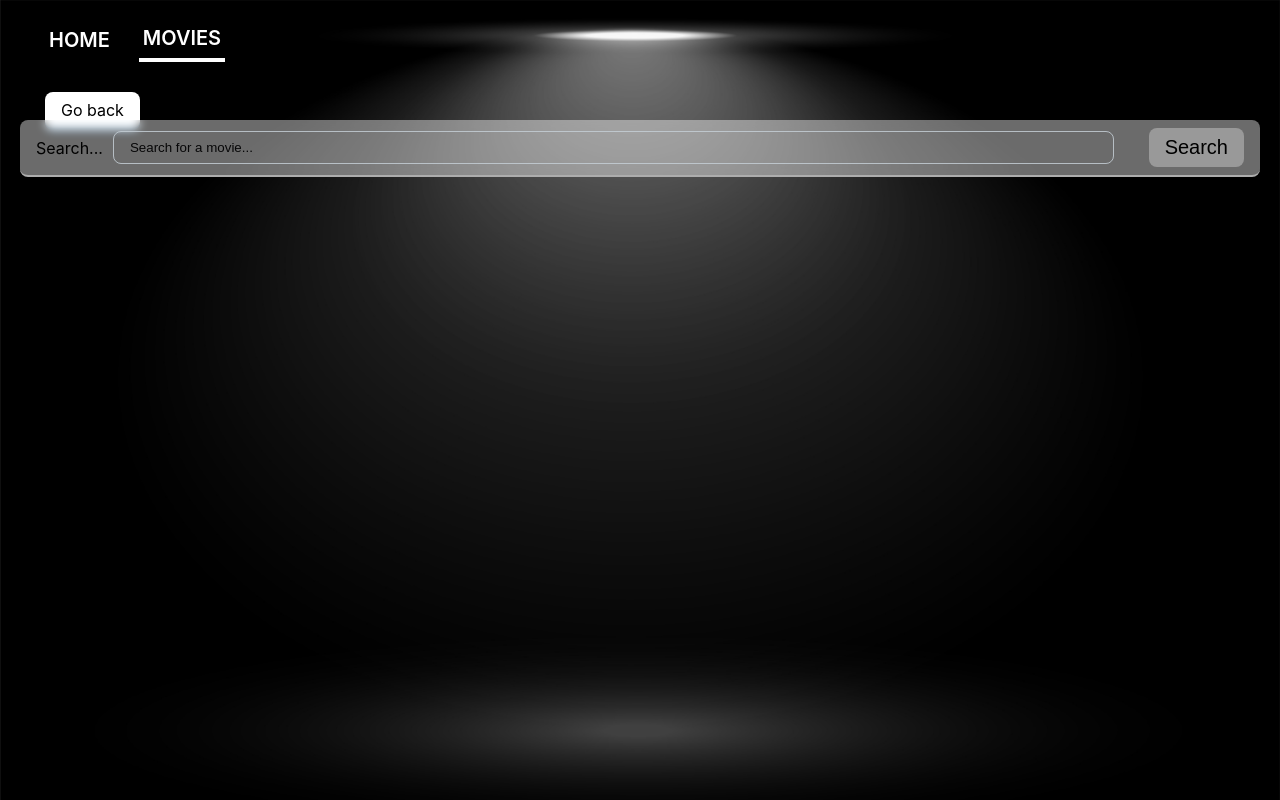
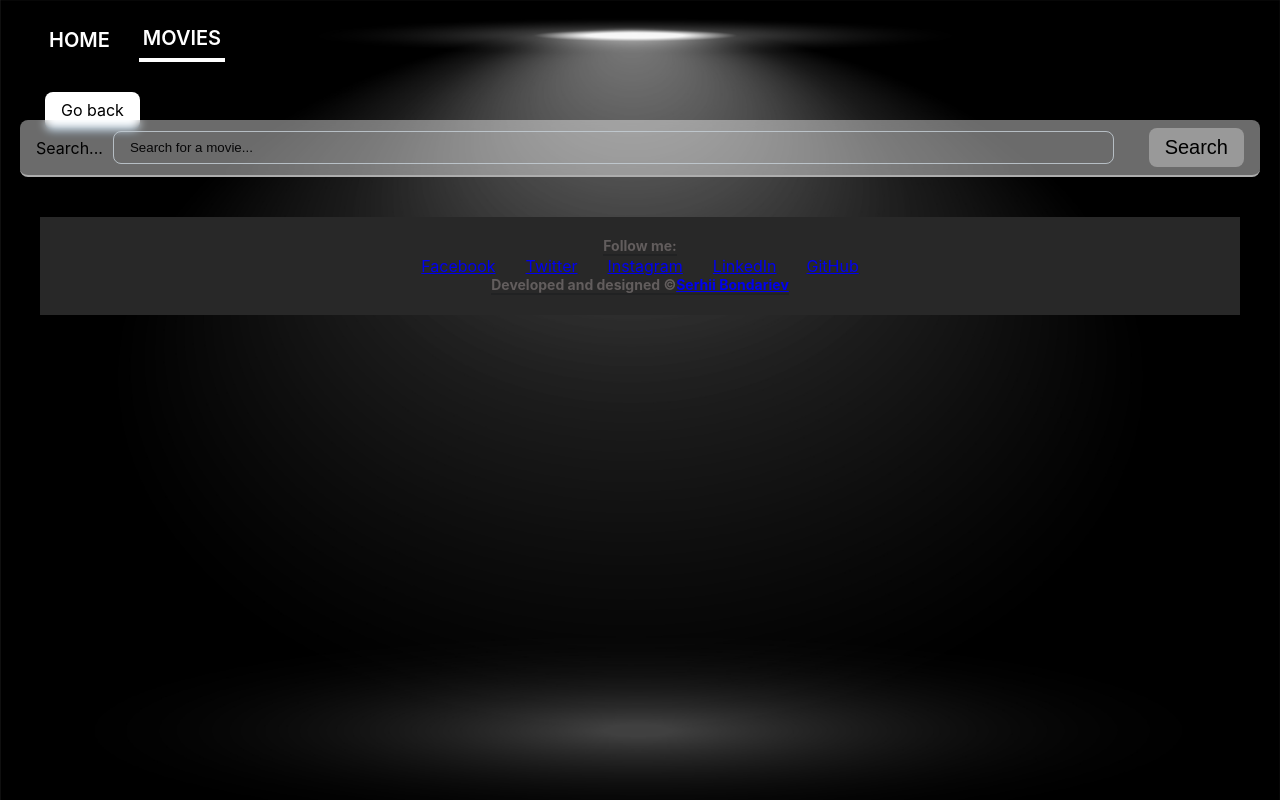
Before and after one commit to Serhii-Bondariev/goit-react-hw-05-movies, a React (Create React App) app: page /goit-react-hw-05-movies/movies in a window 1280 px wide. Built offline with nearby package versions, Linux system fonts and the light colour scheme.

Commit message:
Add some style

```diff
--- a/src/App.jsx
+++ b/src/App.jsx
@@ -3,7 +3,7 @@ import { Routes, Route } from 'react-router-dom';
 import Loader from './components/Loader/Loader';
 import Reviews from './pages/Reviews/Reviews';
 import Header from './components/Header/Header';
-
+import Footer from './components/Footer/Footer';
 const Home = lazy(() => import('./pages/Home/Home'));
 const Movies = lazy(() => import('./pages/Movies/Movies'));
 const MovieDetails = lazy(() => import('./pages/MovieDetails/MovieDetails'));
@@ -42,7 +42,9 @@ const App = () => (
         element={<Layout><Reviews /></Layout>}
       />
     </Routes>
+    <Footer />
   </Suspense>
+
 );
 
 export default App;
--- /dev/null
+++ b/src/components/Footer/Footer.jsx
@@ -0,0 +1,33 @@
+import React from 'react';
+import styles from './Footer.module.css';
+
+
+
+
+const Footer = () => {
+    return (
+        <div>
+            <footer className={styles.footer}>
+
+
+
+
+<div className={styles.footerSocial}>
+  <p className={styles.footerText}>Follow me:</p>
+</div >
+    <ul className={styles.footerList}>
+      <li className={styles.footerItem}><a className='footerSocLink' href="www.facebook.com" rel='noreferrer noopener' target='_blank'>Facebook</a></li>
+      <li className={styles.footerItem}><a className='footerSocLink' href="www.twitter.com" rel='noreferrer noopener' target='_blank'>Twitter</a></li>
+      <li className={styles.footerItem}><a className='footerSocLink' href="www.instagram.com" rel='noreferrer noopener' target='_blank'>Instagram</a></li>
+      <li className={styles.footerItem}><a className='footerSocLink' href="www.linkedin.com" rel='noreferrer noopener' target='_blank'>LinkedIn</a></li>
+      <li className={styles.footerItem}><a className='footerSocLink' href="https://github.com/Serhii-Bondariev" rel='noreferrer noopener' target='_blank'>GitHub</a></li>
+    </ul>
+    <div>
+    <p className={styles.footerText}>Developed and designed  &copy;<a href="https://github.com/Serhii-Bondariev" rel='noreferrer noopener' target='_blank' >Serhii Bondariev</a></p>
+    </div>
+  </footer>
+        </div>
+    );
+}
+
+export default Footer;
--- /dev/null
+++ b/src/components/Footer/Footer.module.css
@@ -0,0 +1,83 @@
+/* .footerWrapper {
+    display: flex;
+    justify-content: center;
+    align-items: center;
+    margin-top: 20px;
+    padding: 20px;
+    border-radius: 8px;
+    -webkit-border-radius: 8px;
+    -moz-border-radius: 8px;
+    -ms-border-radius: 8px;
+    -o-border-radius: 8px;
+    background: rgba(255, 255, 255, 0.42);
+
+} */
+
+.footer {
+    min-height:50px;
+  background:PapayaWhip;
+    display: flex;
+    flex-direction: column;
+    justify-content: center;
+    align-items: center;
+    width: 100%;
+    max-width: 1200px;
+    margin: 0 auto;
+    background-color: #282828;
+    color: #625d5d;
+    margin-bottom: 0;
+    padding: 20px;
+    z-index: 1;
+
+}
+
+.footerList {
+    display: flex;
+    flex-wrap: wrap;
+    justify-content: flex-start;
+    align-items: center;
+    list-style: none;
+    color: #282828;
+    margin: 0;
+    padding: 0;
+    gap: 30px;
+
+}
+
+.footerItem {
+    display: flex;
+    justify-content: center;
+    align-items: center;
+    gap: 10px;
+
+}
+
+.footerText {
+    font-size: 14px;
+    font-weight: bold;
+    margin-bottom: 6px;
+    border-bottom: 2px solid #212223;
+    margin: 0;
+
+}
+
+.footerSocial {
+    align-items: flex-start;
+    align-items: center;
+    display: flex;
+    flex-grow: 1;
+    flex-wrap: wrap;
+    justify-content: flex-start;
+}
+
+.footerSocLink {
+    text-decoration: none;
+    color: #fff;
+    font-size: 30px;
+    margin-right: 20px;
+    transition: all 0.5s ease;
+    -webkit-transition: all 0.5s ease;
+    -moz-transition: all 0.5s ease;
+    -ms-transition: all 0.5s ease;
+    -o-transition: all 0.5s ease;
+}
--- /dev/null
+++ b/src/components/Headtitle/Headtitle.jsx
@@ -0,0 +1,14 @@
+import React from "react";
+import styles  from './Headtitle.module.css';
+
+
+const Headtitle = () => {
+    return (
+        <div>
+    <h1 className={styles.Headtitle}>Trending Movies Today</h1>
+        </div>
+    );
+};
+
+
+export default Headtitle;
--- /dev/null
+++ b/src/components/Headtitle/Headtitle.module.css
@@ -0,0 +1,31 @@
+h1 {
+    font-family: "Avant Garde", Avantgarde, "Century Gothic", CenturyGothic, "AppleGothic", sans-serif;
+    font-size: 32px;
+    text-align: center;
+    text-transform: uppercase;
+    text-rendering: optimizeLegibility;
+}
+
+   .Headtitle {
+      color: #e0dfdc;
+      /* background-color: #333; */
+      letter-spacing: .1em;
+      text-shadow:
+        0 -1px 0 #fff,
+        0 1px 0 #2e2e2e,
+        0 2px 0 #2c2c2c,
+        0 3px 0 #2a2a2a,
+        0 4px 0 #282828,
+        0 5px 0 #262626,
+        0 6px 0 #242424,
+        0 7px 0 #222,
+        0 8px 0 #202020,
+        0 9px 0 #1e1e1e,
+        0 10px 0 #1c1c1c,
+        0 11px 0 #1a1a1a,
+        0 12px 0 #181818,
+        0 13px 0 #161616,
+        0 14px 0 #141414,
+        0 15px 0 #121212,
+        0 22px 30px rgba(0, 0, 0, 0.9);
+    }
--- a/src/components/SearchForm/SearchForm.module.css
+++ b/src/components/SearchForm/SearchForm.module.css
@@ -13,8 +13,7 @@
 
 .moviesSearchBtn:hover {
   transition: all 0.5s ease;
-
-  color: solid #f8f3f2d6;
+  background-color: #e7e7e7;
   cursor: pointer;
 }
 
--- a/src/index.css
+++ b/src/index.css
@@ -76,22 +76,28 @@ ol {
 
 .movies_item {
   border-radius: 6px;
-  /* From https://css.glass */
-  background: rgba(255, 255, 255, 0.42);
-  border-radius: 16px;
-  box-shadow: 0 4px 30px rgba(0, 0, 0, 0.1);
+  background: rgba(255, 255, 255, 0.30);
+  box-shadow: 0 4px 30px rgba(138, 138, 138, 0.1);
   backdrop-filter: blur(5px);
   -webkit-backdrop-filter: blur(5px);
-  border: 1px solid rgba(255, 255, 255, 0.3);
   overflow: hidden;
-  width: 300px;
-  height: 600px;
+  width: calc((100% - 50px) / 6);
+  transition: all 0.5s ease;
 }
 
 .movies_item:hover {
-  transform: scale(1.01);
-  transition: all 0.5s ease;
+  transform: scale(1.02);
+  transition: all 1.5s ease;
   cursor: pointer;
+  box-shadow: #2196f3d6 0px 8px 24px;
+  -webkit-transform: scale(1.02);
+  -moz-transform: scale(1.02);
+  -ms-transform: scale(1.02);
+  -o-transform: scale(1.02);
+  -webkit-transition: all 1.5s ease;
+  -moz-transition: all 1.5s ease;
+  -ms-transition: all 1.5s ease;
+  -o-transition: all 1.5s ease;
 }
 
 .movies_info {
@@ -136,6 +142,9 @@ ol {
 .headerLinks:hover {
   color: rgb(177, 162, 162);
   border-radius: 8px;
+  position: relative;
+    transition: color 0.25s cubic-bezier(0.4, 0, 0.2, 1);
+
 }
 
 .active {
--- a/src/pages/Home/Home.jsx
+++ b/src/pages/Home/Home.jsx
@@ -3,6 +3,7 @@ import axios from 'axios';
 import Loader from '../../components/Loader/Loader';
 import { NavLink } from 'react-router-dom';
 import './Home.module.css';
+import Headtitle from '../../components/Headtitle/Headtitle';
 import { BASE_LANG , API_KEY, BASE_URL} from 'components/constants/Api';
 
 const Home = () => {
@@ -18,6 +19,7 @@ const Home = () => {
             params: {
               language: BASE_LANG,
               api_key: API_KEY,
+              include_adult: true,
             },
           }
         );
@@ -39,7 +41,8 @@ const Home = () => {
 
   return (
     <div className="movies_container">
-      <h1 className="movies_home-title">Trending Movies Today</h1>
+    <Headtitle />
+      {/* <h1 className="movies_home-title">Trending Movies Today</h1> */}
       <ul className="movies_list">
         {trendingMovies.map(movie => (
           <li key={movie.id} className="movies_item">
--- a/src/pages/Movies/Movies.jsx
+++ b/src/pages/Movies/Movies.jsx
@@ -6,7 +6,7 @@ import 'react-toastify/dist/ReactToastify.css';
 import styles from './Movies.module.css';
 import DefaultPoster from 'components/DefaultPoster/DefaultPoster';
 import SearchForm from 'components/SearchForm/SearchForm';
-import { API_KEY, BASE_LANG, BASE_URL,MOVIE_POSTER_URL } from 'components/constants/Api';
+import { API_KEY, BASE_LANG, BASE_URL,MOVIE_POSTER_URL, } from 'components/constants/Api';
 
 const Movies = () => {
   const [searchResults, setSearchResults] = useState(() => {
@@ -22,6 +22,7 @@ const Movies = () => {
           params: {
             language: BASE_LANG,
             api_key: API_KEY,
+            include_adult: true,
             query: searchQuery,
           },
         }
@@ -31,7 +32,17 @@ const Movies = () => {
       return response.data.results;
     } catch (error) {
       console.error('Error fetching movies:', error);
-      toast.error('Error fetching movies. Please try again.');
+
+      toast.error('🦄 Error fetching movies. Please try again.', {
+        position: "top-right",
+        autoClose: 1999,
+        hideProgressBar: false,
+        closeOnClick: true,
+        pauseOnHover: true,
+        draggable: true,
+        progress: undefined,
+        theme: "dark",
+        });
       return [];
     }
   };
@@ -40,11 +51,36 @@ const Movies = () => {
     e.preventDefault();
 
     if (searchQuery.trim() === '') {
-      toast.warn('Please enter a movie title for search');
+      toast.warn('Please enter a movie title for search', {
+        position: "top-right",
+        autoClose: 3000,
+        hideProgressBar: false,
+        closeOnClick: true,
+        pauseOnHover: true,
+        draggable: true,
+        progress: undefined,
+        theme: "dark",
+        });
+
       return;
     }
 
+
+
     const results = await fetchMovies(searchQuery);
+
+    if (results.length === 0) {
+      toast.error('No movies found. Please change your search query.', {
+        position: "top-right",
+        autoClose: 3000,
+        hideProgressBar: false,
+        closeOnClick: true,
+        pauseOnHover: true,
+        draggable: true,
+        progress: undefined,
+        theme: "dark",
+        });
+    }
     setSearchResults(results);
 
     // Збереження результатів у локальне сховище браузера
@@ -53,7 +89,19 @@ const Movies = () => {
 
   return (
     <div>
-      <ToastContainer />
+      <ToastContainer
+
+position="top-right"
+autoClose={3000}
+hideProgressBar={false}
+newestOnTop={false}
+closeOnClick
+rtl={false}
+pauseOnFocusLoss
+draggable
+pauseOnHover
+theme="dark"
+ />
       <Link className={styles.moviesSearchBtn} to="/">
         Go back
       </Link>
@@ -82,12 +130,7 @@ const Movies = () => {
                     <Link to={`/movies/${movie.id}`} className={styles.movieLink}>
                       <p className={styles.movieTitle}>{movie.title}</p>
                     </Link>
-                    {/* <Link
-                      to={`/movies/${movie.id}/reviews`}
-                      className={styles.movieLink}
-                    >
-                      Read Reviews
-                    </Link> */}
+
                   </div>
                   <div className={styles.movieDetailsText}>
                     Release Year: {movie.release_date.slice(0, 4)}
```
Also changed, not shown: public/—Pngtree—3d neon light abstract background_986341.png (added).
